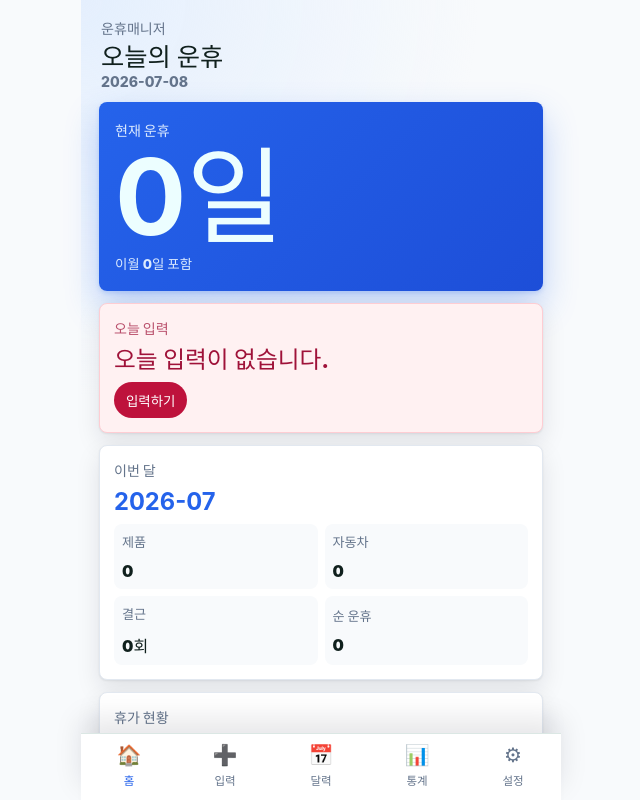
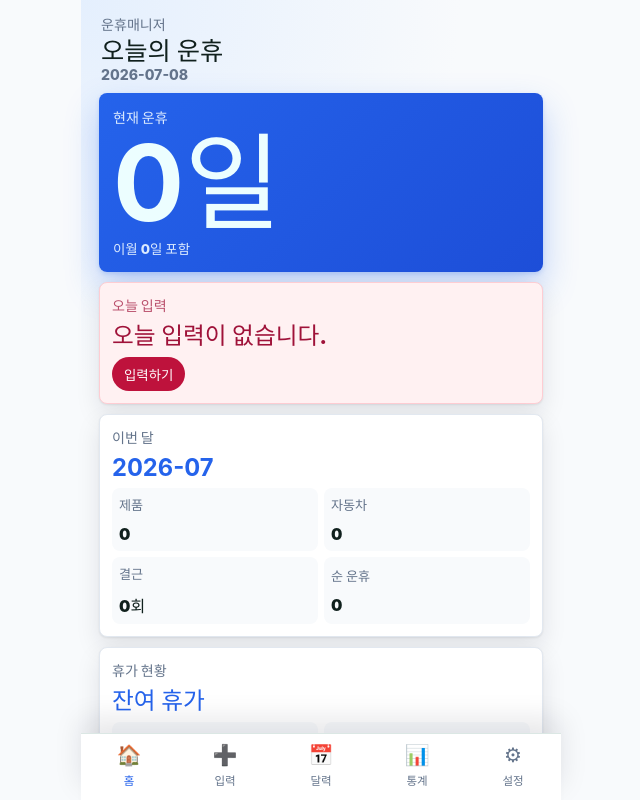
Before and after one commit to yhs2861/unhyu-manager, a React (Vite) app: page /#/setup in a window 1280 px wide. Both pictures are taken after a click on the button "저장하고 시작하기". Shown: the top 800 px of the page, without its empty margins (319-959 px from the left). Built offline with nearby package versions, Linux system fonts and the light colour scheme.

Commit message:
V2.1 홈 화면 최적화

```diff
--- a/src/styles.css
+++ b/src/styles.css
@@ -240,8 +240,8 @@ h3 {
 }
 
 .home-page.home-v2-page {
-  gap: 12px;
-  padding-top: 18px;
+  gap: 10px;
+  padding-top: 14px;
   background:
     radial-gradient(circle at top left, rgb(219 234 254 / 68%), transparent 34%),
     #f8fafc;
@@ -249,13 +249,13 @@ h3 {
 
 .home-v2-header {
   display: grid;
-  gap: 2px;
+  gap: 1px;
   padding: 0 2px;
 }
 
 .home-v2-header h1 {
   font-size: 1.58rem;
-  line-height: 1.08;
+  line-height: 1.02;
 }
 
 .home-v2-header span {
@@ -267,10 +267,10 @@ h3 {
 .home-card {
   display: grid;
   width: 100%;
-  gap: 9px;
+  gap: 8px;
   border: 0;
   border-radius: var(--radius-card);
-  padding: 14px;
+  padding: 12px;
   color: #10201d;
   background: #ffffff;
   box-shadow: var(--shadow-card);
@@ -310,8 +310,8 @@ h3 {
 }
 
 .home-primary-card {
-  gap: 8px;
-  padding: 18px 16px;
+  gap: 7px;
+  padding: 14px 14px;
   color: #ecfeff;
   background: linear-gradient(135deg, #2563eb, #1d4ed8);
   box-shadow: var(--shadow-card-strong);
@@ -348,7 +348,7 @@ h3 {
 .home-today-card dl,
 .home-metric-grid {
   display: grid;
-  gap: 6px;
+  gap: 5px;
   margin: 0;
 }
 
@@ -383,7 +383,7 @@ h3 {
 .home-card-action {
   display: inline-flex;
   width: fit-content;
-  min-height: 36px;
+  min-height: 34px;
   align-items: center;
   justify-content: center;
   border-radius: var(--radius-pill);
@@ -416,15 +416,15 @@ h3 {
 
 .home-metric-grid {
   grid-template-columns: repeat(2, minmax(0, 1fr));
-  gap: 7px;
+  gap: 6px;
 }
 
 .home-metric-grid > div {
   display: grid;
   align-content: center;
-  min-height: 52px;
-  border-radius: 8px;
-  padding: 8px;
+  min-height: 48px;
+  border-radius: 8px;
+  padding: 7px;
   background: #f8fafc;
 }
 
```
